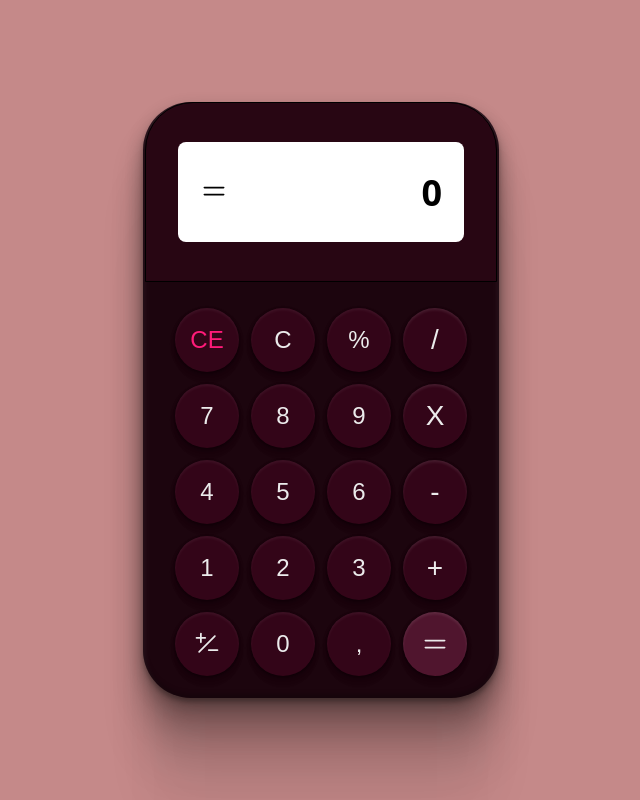
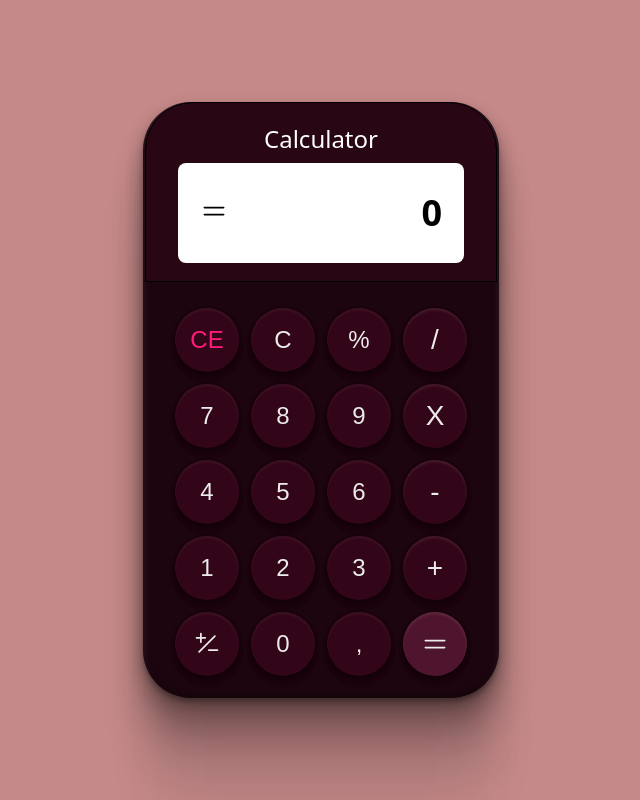
Before and after one commit to pablokaliel/bora-codar-5, a React (Create React App) app: page / in a window 1280 px wide. Shown: the whole page, without its empty margins (319-959 px from the left). Built offline with nearby package versions, Linux system fonts and the light colour scheme.

Commit message:
add title

```diff
--- a/src/components/calculator/styles.js
+++ b/src/components/calculator/styles.js
@@ -2,7 +2,6 @@ import styled from "styled-components";
 
 export const Container = styled.div`
   width: 356px;
-  z-index:999;
   border-radius: 48px;
 
   background: #1c050e;
--- a/src/components/keyboard/index.js
+++ b/src/components/keyboard/index.js
@@ -69,6 +69,7 @@ function Keyboard() {
     <>
       <div>
         <Swapper>
+        <h1 style={{color:"#fff", fontWeight:300, fontSize:24, marginBottom:"8px"}}>Calculator</h1>
           <Div>
             <Result>
               <Icon>
--- a/src/components/keyboard/styles.js
+++ b/src/components/keyboard/styles.js
@@ -78,8 +78,7 @@ export const Swapper = styled.div`
   display: flex;
   flex-direction: column;
   align-items: center;
-  z-index: -999;
-  height: 180px;
+   height: 180px;
   justify-content: center;
   border-top-left-radius: 48px;
   border-top-right-radius: 48px;
```
